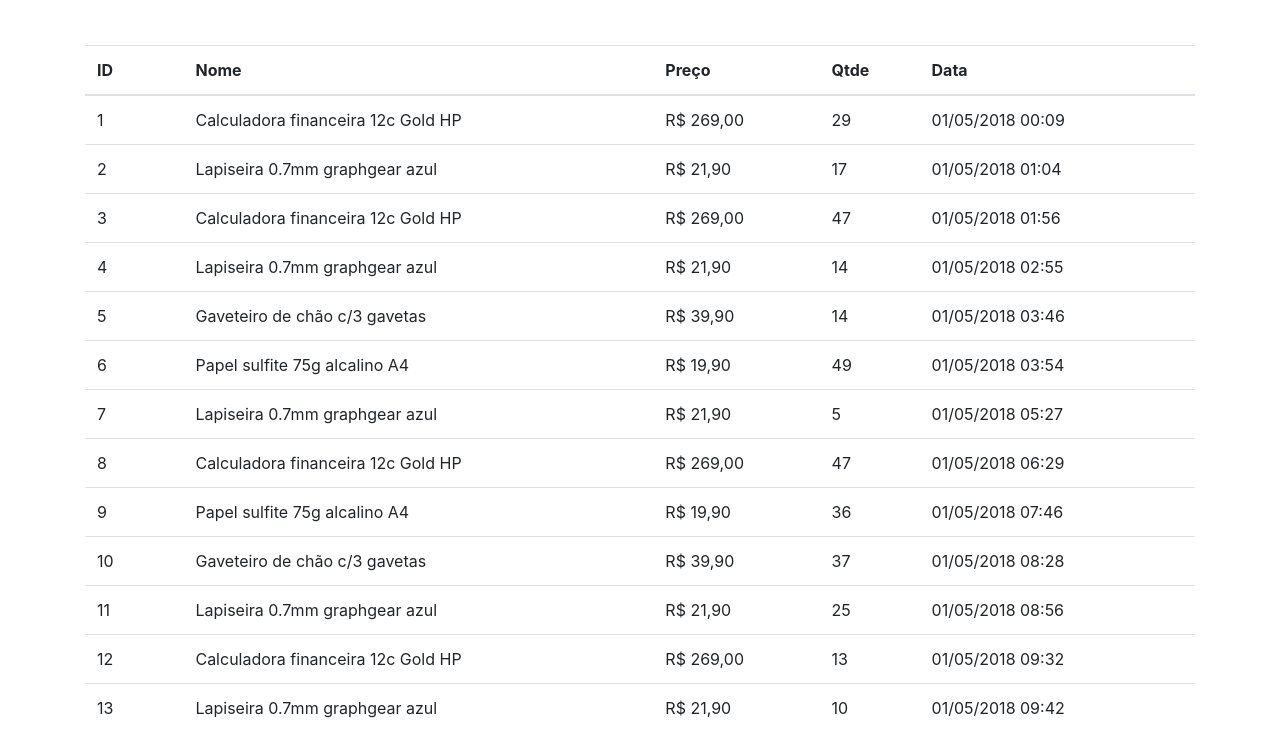
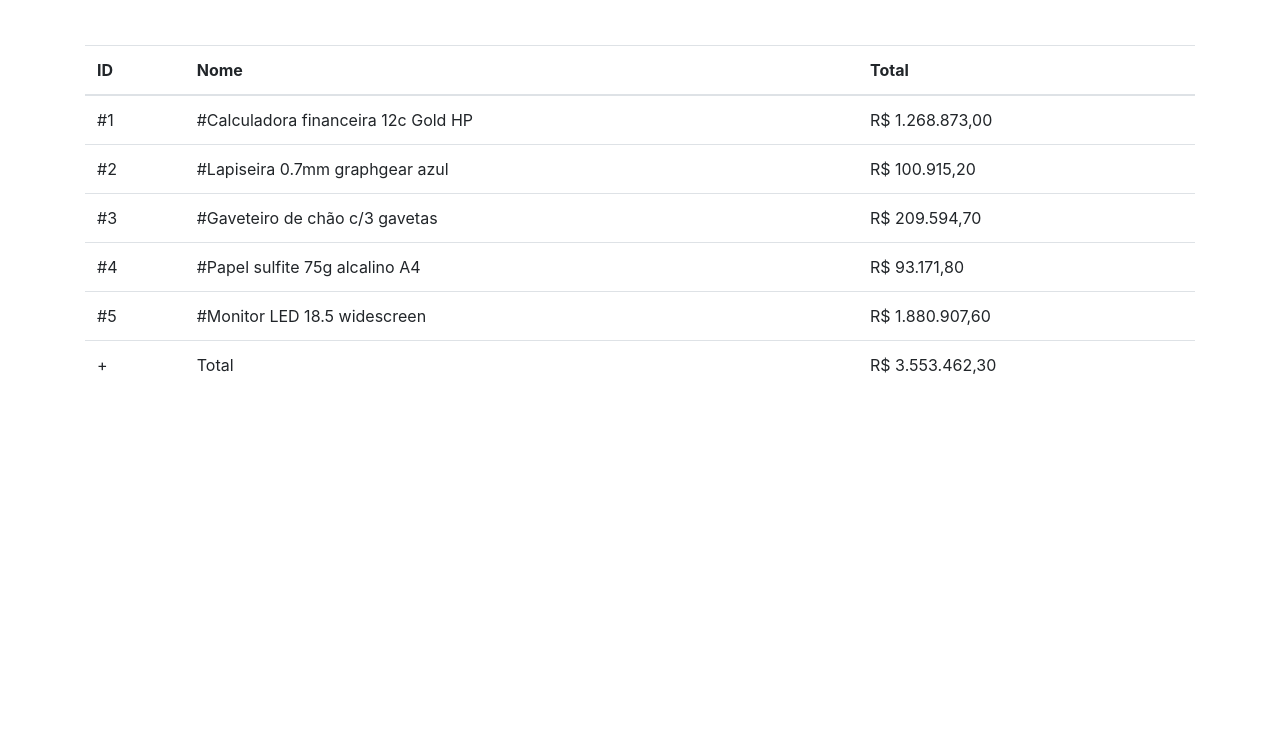
Before and after one commit to oliveiraFreddie/vueStudies, a website: page sales/index.html in a window 1280 px wide. Shown: the part 67-797 px from the top of the page. Drawn offline with Linux system fonts and the light colour scheme.

Commit message:
salescalc

```diff
--- a/sales/index.html
+++ b/sales/index.html
@@ -11,8 +11,30 @@
     <div id="app">
       <div class="container">
         <h1 class="mt-3">{{ title }}</h1>
-
-        <table class="mt-5 table">
+        <table class="mt-5 table" v-if="salesByProduct">
+          <thead>
+            <tr>
+              <th>ID</th>
+              <th>Nome</th>
+              <th>Total</th>
+            </tr>
+          </thead>
+          <tbody>
+            <tr v-for="(sale, index) in salesByProduct">
+              <td>#{{ index + 1 }}</td>
+              <td>#{{ sale.name }}</td>
+              <td v-money="'R$'">{{ sale.value }}</td>
+            </tr>
+          </tbody>
+          <tfoot>
+            <tr>
+              <td>+</td>
+              <td>Total</td>
+              <td v-money="'R$'">{{ calculateTotal(salesByProduct) }}</td>
+            </tr>
+          </tfoot>
+        </table>
+        <!-- <table class="mt-5 table">
           <thead>
             <tr>
               <th>ID</th>
@@ -31,7 +53,7 @@
               <td>{{ sale.date }}</td>
             </tr>
           </tbody>
-        </table>
+        </table> -->
       </div>
     </div>
     <script>
@@ -55,6 +77,30 @@
             fetch('/data/sales.json')
               .then((resp) => resp.json())
               .then((data) => (this.sales = data))
+          },
+          calculateTotal(sales) {
+            if (!sales) return 0
+            return sales.reduce((total, sale) => total + sale.value, 0)
+          }
+        },
+        computed: {
+          salesByProduct() {
+            if (!this.sales) return null
+
+            const salesByProduct = this.sales.reduce((grouped, sale) => {
+              if (!grouped.hasOwnProperty(sale.name)) {
+                grouped[sale.name] = {
+                  name: sale.name,
+                  value: sale.price * sale.qtde
+                }
+                return grouped
+              }
+
+              grouped[sale.name].value += sale.price * sale.qtde
+              return grouped
+            }, {})
+
+            return Object.values(salesByProduct)
           }
         },
         mounted() {
```
